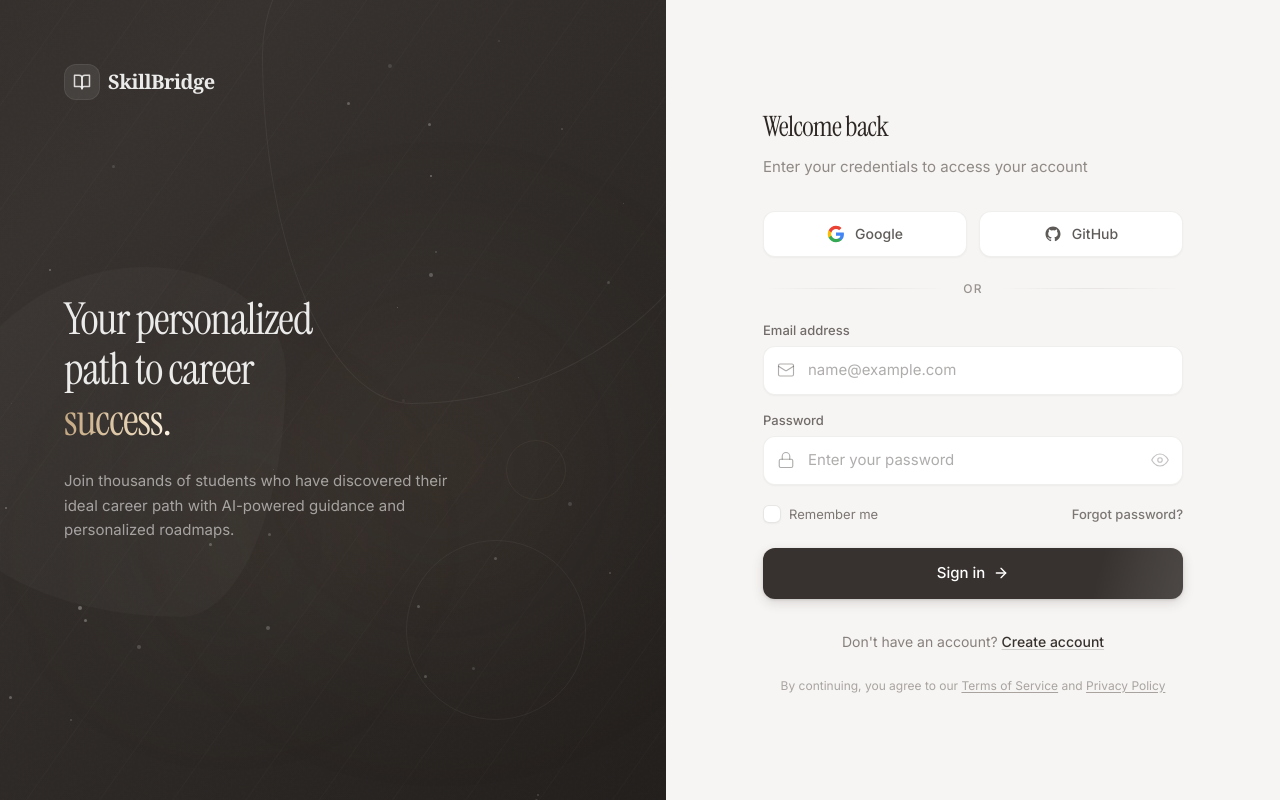
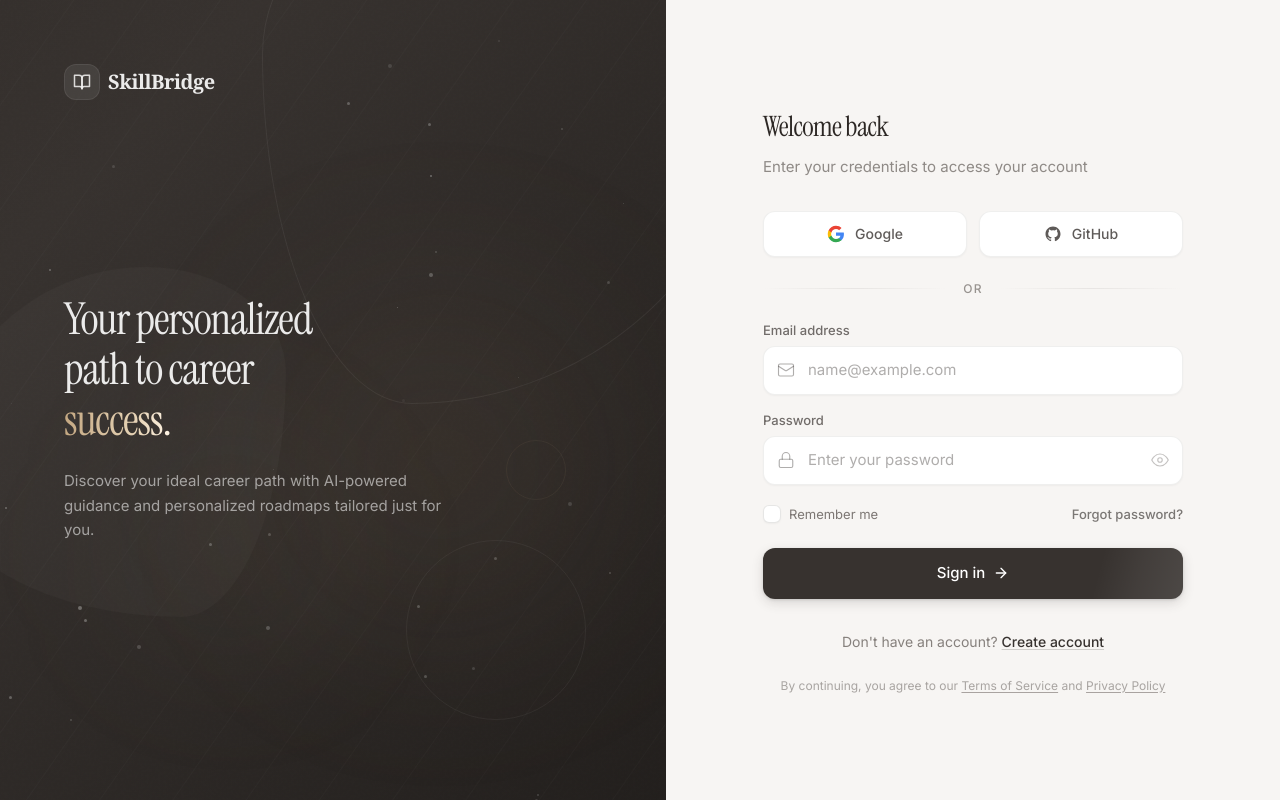
Before and after one commit to ByteByFaizan/skillbridge, a Next.js app: page /login in a window 1280 px wide. Built offline with nearby package versions, Linux system fonts and the light colour scheme.

Commit message:
Edited the Login Page Text

```diff
--- a/app/login/page.tsx
+++ b/app/login/page.tsx
@@ -330,7 +330,7 @@ function LoginPageContent() {
               className="text-white/55 text-[15px] leading-relaxed max-w-sm"
               style={stagger(3, 0.3)}
             >
-              Join thousands of students who have discovered their ideal career path with AI-powered guidance and personalized roadmaps.
+              Discover your ideal career path with AI-powered guidance and personalized roadmaps tailored just for you.
             </p>
 
           </div>
```
